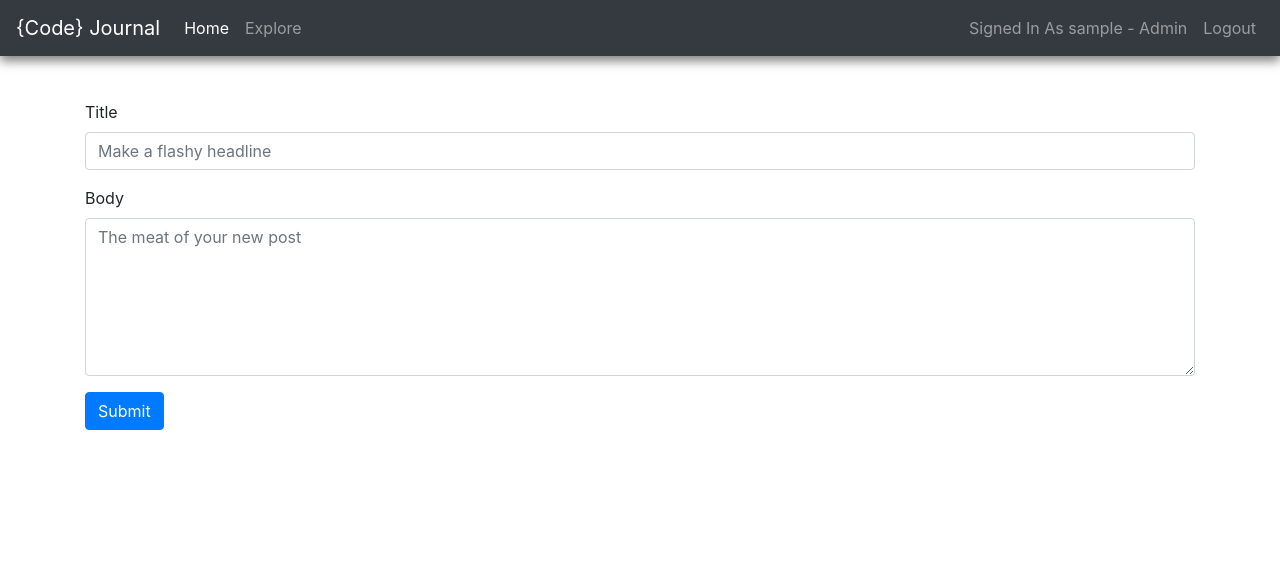
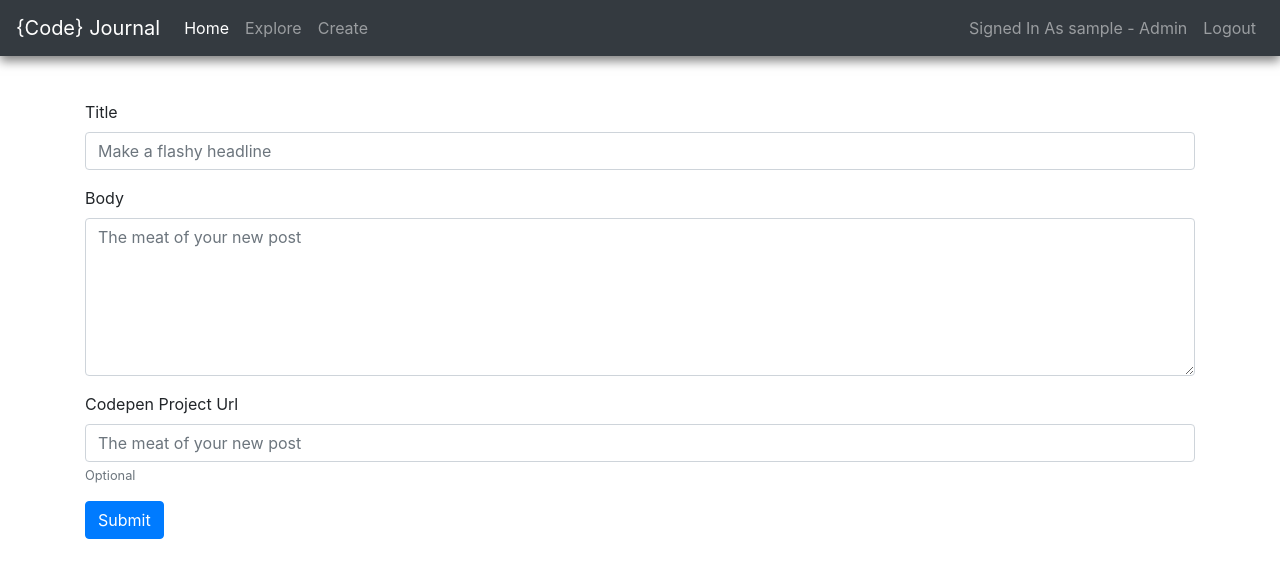
Before and after one commit to ZacharyEilers/CodeJournal, a Node server app: page /journals/2/create in a window 1280 px wide. Shown: the top 578 px of the page. Run offline with Node 20, Linux system fonts and the light colour scheme; the visitor is signed in with stand-in values (Sample User, id 1); some libraries are stand-ins or nearby versions.

Commit message:
broke the journal hover show/hide but started implementing the codepen api integration

```diff
--- a/models/post.js
+++ b/models/post.js
@@ -10,6 +10,7 @@ var postSchema = new mongoose.Schema({
        type: mongoose.Schema.Types.ObjectId,
        ref: "Journal"
    },
+   codepenUrl: String,
    hasViewed: [
        {
            type: mongoose.Schema.Types.ObjectId,
--- a/routes/posts.js
+++ b/routes/posts.js
@@ -107,7 +107,9 @@ router.post("/journals/:id/create", middleware.isLoggedIn, function(req, res){
         username: req.user.username,
     };
 
-    var newPost = {title: title, body: body, author: author, partOfJournal: req.params.id};
+    console.log(req.body.codepenUrl);
+
+    var newPost = {title: title, body: body, author: author, partOfJournal: req.params.id, codePenUrl: req.body.codepenUrl};
 
 
     function updateJournal(newlyCreated){
@@ -127,7 +129,7 @@ router.post("/journals/:id/create", middleware.isLoggedIn, function(req, res){
                        console.log(err);
                        errorHandling.databaseError(req);
                    } else {
-                       req.flash("success", "Post successfully created: " + foundJournal.posts[foundJournal.posts.length-1].title);
+                       req.flash("success", "Post successfully created: " + title);
                        res.redirect("/home");
                    }
                 });
--- a/views/partials/header.ejs
+++ b/views/partials/header.ejs
@@ -35,6 +35,7 @@
     <div class="navbar-nav">
       <a class="nav-item nav-link active" href="/home">Home<span class="sr-only">(current)</span></a>
       <a class="nav-item nav-link" href="/explore">Explore</a>
+      <a class="nav-item nav-link" href="/journals/create">Create</a>
     </div>
 
     <ul class="nav navbar-nav ml-auto">
--- a/views/posts/create.ejs
+++ b/views/posts/create.ejs
@@ -4,14 +4,21 @@
     <form action = "/journals/<%=id%>/create" method = "POST">
         <div class="form-group">
             <label for="nameInput">Title</label>
-            <input name = "title" type="text" class="form-control" id="nameInput" placeholder="Make a flashy headline">
+            <input name = "title" type="text" class="form-control" id="nameInput" placeholder="Make a flashy headline" required>
         </div>
 
 
         <div class="form-group">
             <label for="bodyInput">Body</label>
-            <textarea name = "body" class="form-control" id="bodyInput" placeholder = "The meat of your new post" rows="6"></textarea>
+            <textarea name = "body" class="form-control" id="bodyInput" placeholder = "The meat of your new post" rows="6" required></textarea>
         </div>
+
+        <div class="form-group">
+            <label for="bodyInput">Codepen Project Url</label>
+            <input name = "codepenUrl" class="form-control" id="bodyInput" placeholder = "The meat of your new post"></input>
+            <small class = "form-text text-muted">Optional</small>
+        </div>
+
 
         <button type="submit" class="btn btn-primary">Submit</button>
 
--- a/views/posts/show.ejs
+++ b/views/posts/show.ejs
@@ -86,6 +86,9 @@
                             <h6 class="card-subtitle mb-2 text-muted"><%=post.created.toDateString()%></h6>
 
                             <p class="card-text"><%-post.body%></p>
+
+
+                            <div>CODEPEN GOES HERE</div>
                         </div>
 
                         </div>
```
Also changed, not shown: views/index/home.ejs (+22 -11 lines).
